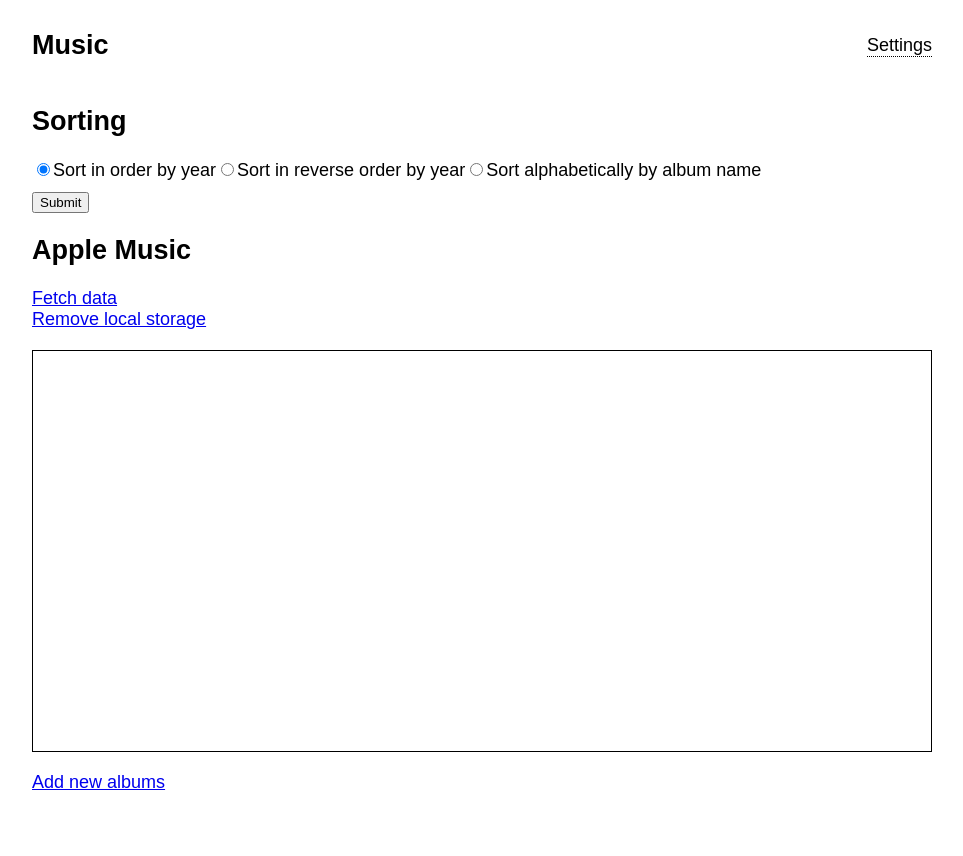
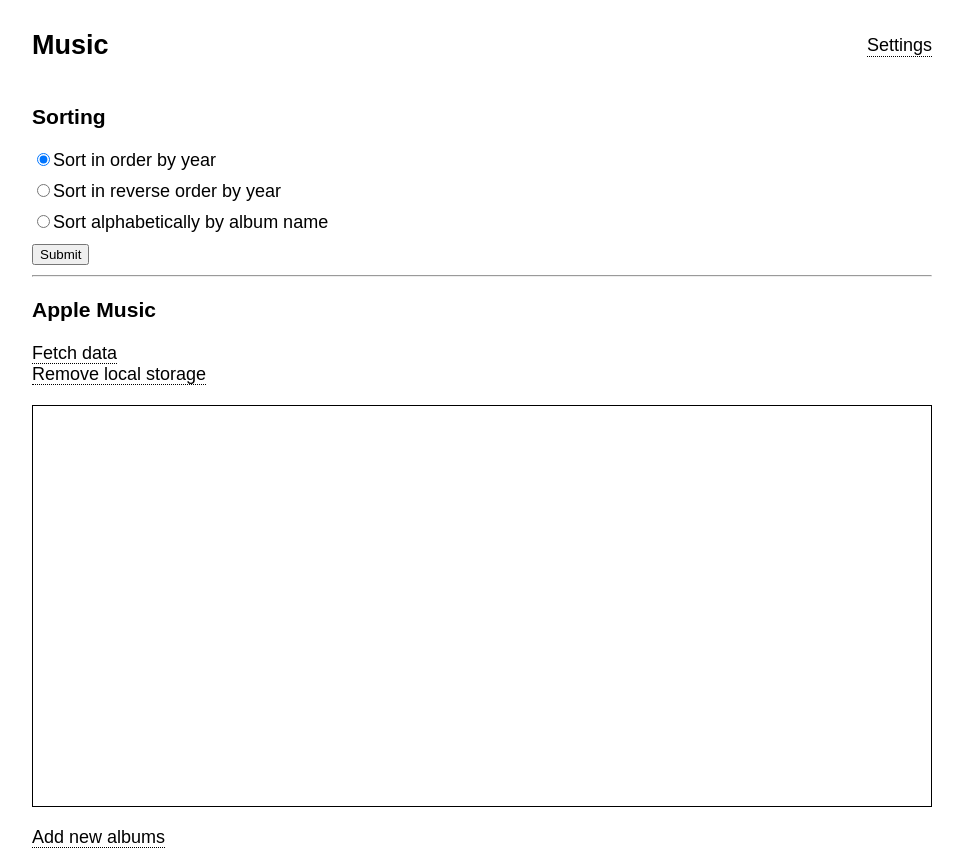
Before and after one commit to harrisonmalone/apple-music-client, a React (Create React App) app: page /settings in a window 1280 px wide. Shown: the whole page, without its empty margins (158-1121 px from the left). Before the commit the page ends 801 px from the top, so only its background shows below. Built offline with nearby package versions, Linux system fonts and the light colour scheme.

Commit message:
changes to settings page

```diff
--- a/src/components/AppleMusicData.jsx
+++ b/src/components/AppleMusicData.jsx
@@ -1,5 +1,6 @@
 import React, { useState } from "react";
 import { useHistory } from 'react-router-dom'
+import { SettingsLink } from '../styles/App'
 
 export function AppleMusicData({ appleMusic, loading }) {
   const [checkedAlbumIds, setCheckedAlbumsIds] = useState([]);
@@ -55,7 +56,7 @@
                 );
               })}
           </form>
-          <a href="/" onClick={onFormSubmit}>Add new albums</a>
+          <SettingsLink to="/" onClick={onFormSubmit}>Add new albums</SettingsLink>
         </>
       )
     );
--- a/src/components/Settings.jsx
+++ b/src/components/Settings.jsx
@@ -1,6 +1,7 @@
 import React, { useEffect, useState } from "react";
 import { AppleMusicData } from "./AppleMusicData";
 import { fetchFromApple } from "../utils/seedMusic";
+import { SettingsLink } from '../styles/App'
 
 export function Settings() {
   const [appleMusic, setAppleMusic] = useState(
@@ -53,9 +54,10 @@
 
   return checked && (
     <>
-      <h2>Sorting</h2>
+      <h3>Sorting</h3>
       <div>
         <form onSubmit={setSortInLocalStorage}>
+          <div style={{ margin: "10px 0px"}}>
             <input
               type="radio"
               name="sorting"
@@ -65,6 +67,8 @@
               onChange={setCheckedCallback}
             />
             <label htmlFor="reverse-order">Sort in order by year</label>
+          </div>
+          <div style={{ margin: "10px 0px"}}>
             <input
               type="radio"
               name="sorting"
@@ -74,6 +78,8 @@
               onChange={setCheckedCallback}
             />
             <label htmlFor="reverse-order">Sort in reverse order by year</label>
+          </div>
+          <div style={{ margin: "10px 0px"}}>
             <input
               type="radio"
               name="sorting"
@@ -85,27 +91,29 @@
             <label htmlFor="alphabetical-album-order">
               Sort alphabetically by album name
             </label>
+          </div>
           <div style={{ margin: "10px 0px"}}>
             <input type="submit" value="Submit"/>
           </div>
         </form>
       </div>
-      <h2>Apple Music</h2>
+      <hr/>
+      <h3>Apple Music</h3>
       <div>
-        <a href="/settings" onClick={fetchData}>
+        <SettingsLink to="/settings" onClick={fetchData}>
           Fetch data
-        </a>
+        </SettingsLink>
       </div>
       <div>
-        <a
-          href="/settings"
+        <SettingsLink
+          to="/settings"
           onClick={(e) => {
             e.preventDefault();
             localStorage.removeItem("appleMusic");
           }}
         >
           Remove local storage
-        </a>
+        </SettingsLink>
       </div>
       <AppleMusicData appleMusic={appleMusic} loading={loading} />
     </>
```
Lines whose indentation alone changed are shown as unchanged.
